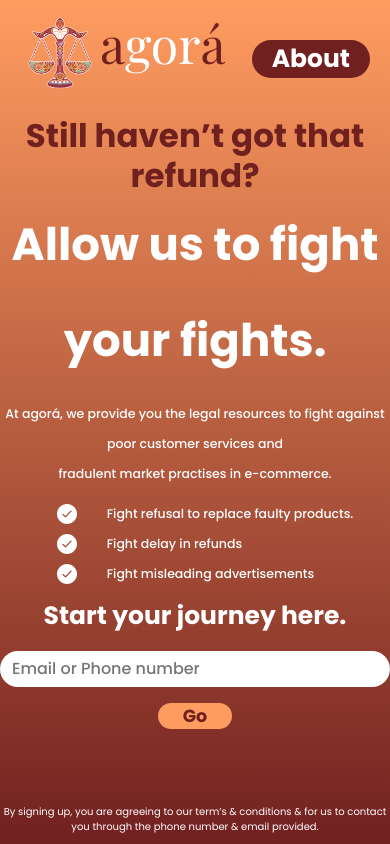
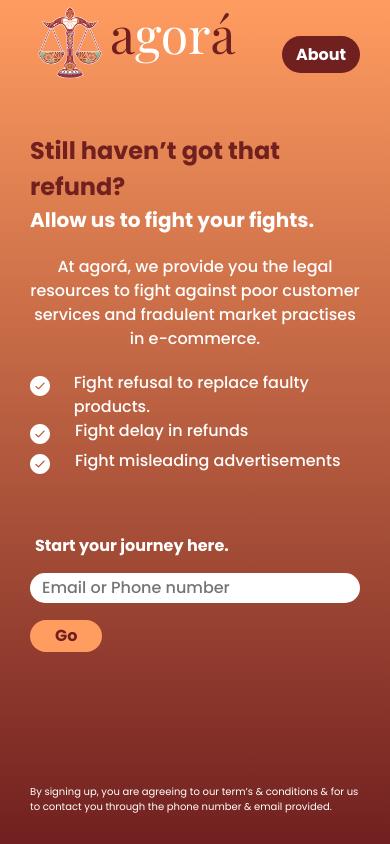
Before and after one commit to Eren00Yeager/initial-survey, a Next.js app: page /consumer-complaints in a window 390 px wide. Built offline with nearby package versions, Linux system fonts and the light colour scheme.

Commit message:
consumer page

```diff
--- a/pages/consumer-complaints.jsx
+++ b/pages/consumer-complaints.jsx
@@ -29,7 +29,6 @@ export default function consumer() {
               <div>
                 a<span className={consumerStyles.white}>gor</span>á
               </div>
-
             </div>
 
             <div>
@@ -37,13 +36,13 @@ export default function consumer() {
             </div>
           </div>
           <div className={consumerStyles.cont}>
-            <div>
+            <div className={consumerStyles.cont1}>
               <div className={consumerStyles.t1}>
                 <span className={consumerStyles.title}>
                   <span className={consumerStyles.title2}>
                     Still haven’t got that refund?
                   </span>
-                  <br></br>
+
                   <span className={consumerStyles.title1}>
                     Allow us to fight your fights.
                   </span>
@@ -52,7 +51,7 @@ export default function consumer() {
               <div className={consumerStyles.mid}>
                 <span>
                   At agorá, we provide you the legal resources to fight against
-                  poor customer services and <br></br>fradulent market practises in
+                  poor customer services and fradulent market practises in
                   e-commerce.
                 </span>
 
--- a/pages/thank-you.jsx
+++ b/pages/thank-you.jsx
@@ -26,7 +26,7 @@ export default function consumer() {
               <div>
                 <Image src={i} alt="Pic" width={80} height={85} />
               </div>
-              <div>
+              <div className={consumerStyles.ag}>
                 a<span className={consumerStyles.white}>gor</span>á
               </div>
 
--- a/styles/consumer.module.css
+++ b/styles/consumer.module.css
@@ -4,11 +4,210 @@
 @import url('https://fonts.googleapis.com/css2?family=Playfair+Display:wght@400&display=swap');
 
 
-    .container{font-size:32px;}
+.container{font-size:32px;}
+@media only screen and (max-width: 500px) {
+    .container{
+        background-color: #712020;
+        background-image: linear-gradient(to top,#712020, #FF9C60);
+        min-height: 100vh;
+        padding: 0px 30px;
+        display: flex;
+        flex-direction: column;
+        justify-content: space-between;
+      }
+      .hd{
 
- @media only screen and (max-width: 500px) {
-    .container{font-size: 25px;}
+      font-family: 'Playfair Display';
+      font-style: normal;
+      font-weight: 400;
+      font-size: 50px;
+      line-height: 67px;
+      /* background-color: blue; */
+      color: #712020;
+      text-align: center;
+      display: flex;
+      flex-direction: row;
+      }
+      .fm{
+        display: flex;
+        flex-direction:column;
+        /* background-color: aqua; */
+        /* align-items: center; */
+        }
+
+      .white{
+          color: white;
+      }
+      .btn{
+          background-color: #712020;
+          border: none;
+          border-radius: 20px;
+          font-family: 'Poppins';
+          font-style: normal;
+          font-weight: 700;
+          font-size: 16px;
+          line-height: 24px;
+          color: #FFFFFF;
+          width: 78px;
+          height: 37px;
+
+      }
+      .head{
+      display: flex;
+      flex-direction: row;
+      align-items: center;
+      /* background-color: yellow; */
+      justify-content: space-between;
+      }
+
+      .m1{
+          display: flex;
+          flex-direction: column;
+          background-color: aquamarine;
+          /* justify-content: space-between; */
+      }
+      .title{
+      font-family: 'Poppins';
+      font-style: normal;
+      font-weight: 700;
+      /* text-align: center; */
+      display: flex;
+      flex-direction: column;
+
+      }
+      .title1{
+      font-size: 20px;
+      color:white;
+
+      }
+      .title2{
+      font-size: 24px;
+      color:#712020;
+
+      }
+      .center{
+          text-align: center;
+      }
+      .brown{
+          color: #712020;
+      }
+      .mid{
+      font-family: 'Poppins';
+      font-style: normal;
+      font-weight: 500;
+      font-size: 16px;
+      text-align:center;
+      color: white;
+      }
+      .cont{
+        min-height:70vh;
+        display:flex;
+        flex-direction:column;
+        justify-content:space-evenly;
+        row-gap: 20px;
+    }
+    .cont1{
+        display: flex;
+        flex-direction: column;
+        row-gap: 20px;
+    }
+
+      .p{
+        display: flex;
+        flex-direction: row;
+      }
+      .t{
+    font-family: 'Poppins';
+    font-style: normal;
+    font-weight: 500;
+    font-size: 16px;
+    color: #FFFFFF;
+    position: relative;
+    left: 15px;
+    display: flex;
+    flex-direction:row;
+    /* align-items:center; */
+      }
+      .i{
+        height: 30px;
+        width:30px;
+        display:flex;
+        flex-direction:row;
+        align-items:center;
+    }
+
+    .points{
+    display:flex;
+    flex-direction:row;
+    /* padding-top: 40px; */
+    }
+    .p{
+    display: flex;
+    flex-direction: row;
+    }
+      .f1{
+      font-family: 'Poppins';
+      font-style: normal;
+      font-weight: 700;
+      font-size: 16px;
+      line-height: 24px;
+      color: #FFFFFF;
+      position: relative;
+      left: 5px;
+      }
+      .f3{
+          display: flex;
+          flex-direction: column;
+      }
+      .ph{
+      border-radius: 20px;
+      border: none;
+      font-family: 'Poppins';
+      font-style: normal;
+      font-weight: 500;
+      font-size: 16px;
+      line-height: 24px;
+      padding: 3px 0 3px 12px;
+      width: 100%;
+      }
+      .go{
+      padding: 4px 25px 4px 25px;
+      border-radius: 20px;
+      border: none;
+      background-color: #FF9C60;
+      color: #712020;
+      font-family: 'Poppins';
+      font-style: normal;
+      font-weight: 700;
+      font-size: 16px;
+      line-height: 24px;
+      }
+      .foot{
+      font-family: 'Poppins';
+      font-style: normal;
+      font-weight: 300;
+      font-size: 10px;
+      line-height: 15px;
+      color: #FFFFFF;
+      padding-top: 30px;
+      padding-bottom: 30px;
+      /* background-color: #FF9C60; */
+      }
+      .tq{
+      font-family: 'Poppins';
+      font-style: normal;
+      font-weight: 700;
+      font-size: 16px;
+      line-height: 24px;
+      color: #FFFFFF;
+      position: relative;
+      top:30px;
+      }
+
+
  }
+
+ @media only screen and (min-width: 500px) {
 .container{
 background-color: #712020;
 background-image: linear-gradient(to top,#712020, #FF9C60);
@@ -18,20 +217,27 @@ flex-direction: column;
 justify-content: space-between;
 
 }
+.title{
+    font-family: 'Poppins';
+    font-style: normal;
+    font-weight: 700;
+    /* text-align: center; */
+    display: flex;
+    flex-direction: column;
 
+    }
 .hd{
 font-family: 'Playfair Display';
 font-style: normal;
 font-weight: 400;
 font-size: 2em;
-line-height: 67px;
+line-height: 1.1em;
 /* background-color: blue; */
 color: #712020;
 text-align: center;
 display: flex;
 flex-direction: row;
 }
-
 .white{
 color: white;
 }
@@ -59,14 +265,14 @@ justify-content: space-between;
 font-family: 'Poppins';
 font-style: normal;
 font-weight: 700;
-line-height: 36px;
+/* line-height: 1em; */
 text-align: center;
 }
 .title1{
 color:white;
 font-weight: 700;
 font-size: 1.8em;
-line-height: 96px;
+line-height: 1.3em;
 }
 .title2{
 color:#712020;
@@ -85,7 +291,7 @@ font-weight: 500;
 text-align:center;
 color: white;
 font-size: 0.5em;
-line-height: 30px;
+line-height: 1.7em;
 }
 .i{
     /* background-color:pink; */
@@ -126,12 +332,6 @@ flex-direction:row;
 align-items:center;
 }
 
-.fm{
-display: flex;
-flex-direction:column;
-/* background-color: aqua; */
-align-items: center;
-}
 .f1{
 font-family: 'Poppins';
 font-style: normal;
@@ -145,7 +345,7 @@ text-align:center;
     min-height:70vh;
     display:flex;
     flex-direction:column;
-    justify-content:space-between;
+    justify-content:space-evenly;
 }
 
 .ph{
@@ -199,3 +399,4 @@ font-size: 1em;
 /* line-height: 75px; */
 color: #FFFFFF;
 }
+}
```
